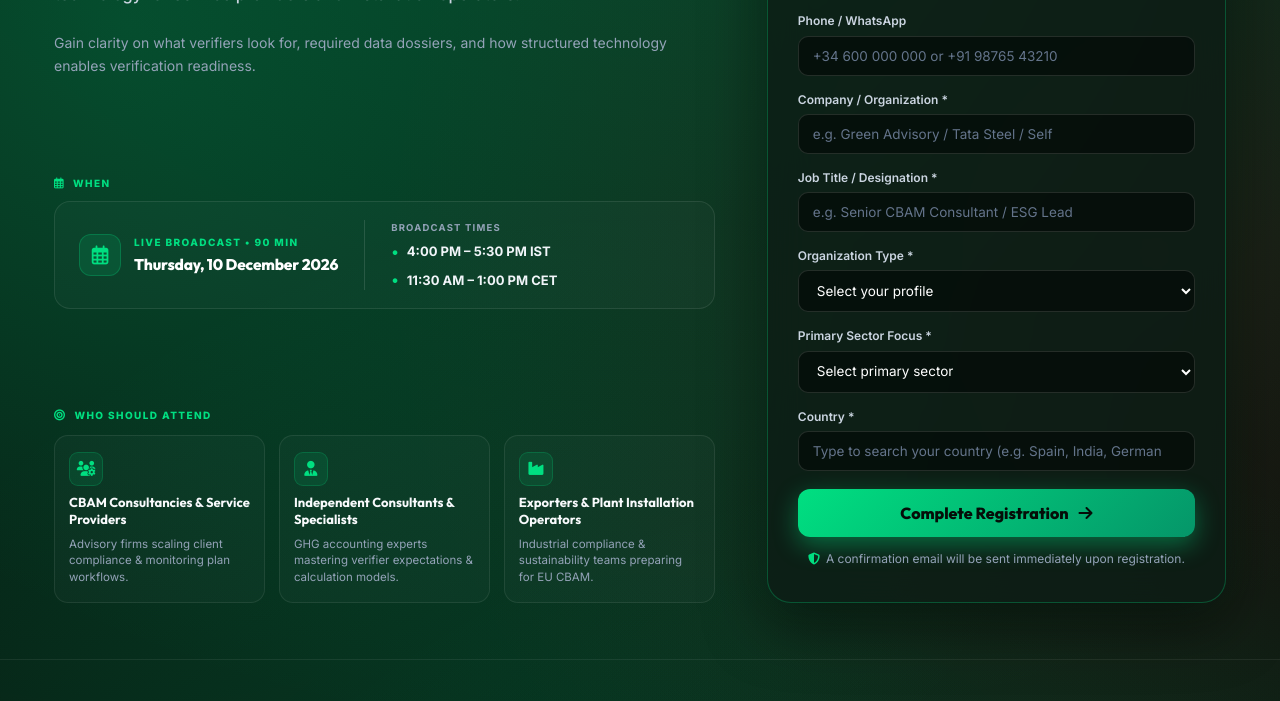
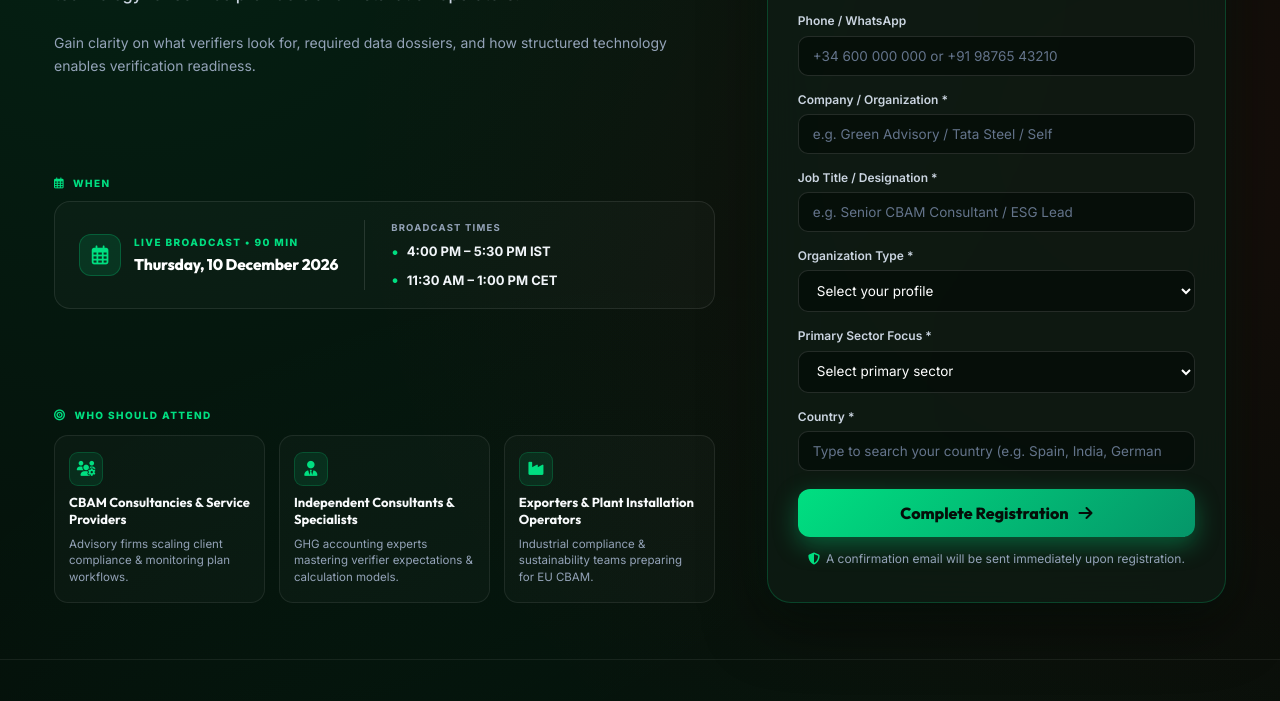
Before and after one commit to EncarbonSys/EnCBAM-website, a plain HTML site: page webinar/index.html in a window 1280 px wide. Shown: the part 415-1116 px from the top of the page. Drawn offline with Linux system fonts and the light colour scheme.

Commit message:
revert(webinar): restore exact original dark cosmic palette

```diff
--- a/webinar/index.html
+++ b/webinar/index.html
@@ -18,12 +18,12 @@
     <style>
         :root {
             --cosmic-green: #00df81;
-            --cosmic-green-glow: rgba(0, 223, 129, 0.4);
-            --dark-cosmic: #0c2016;
-            --darker-cosmic: #07150e;
-            --card-bg: rgba(13, 29, 21, 0.82);
-            --card-border: rgba(0, 223, 129, 0.28);
-            --card-hover-border: rgba(0, 223, 129, 0.65);
+            --cosmic-green-glow: rgba(0, 223, 129, 0.35);
+            --dark-cosmic: #0a1a0f;
+            --darker-cosmic: #050d08;
+            --card-bg: rgba(14, 28, 20, 0.75);
+            --card-border: rgba(0, 223, 129, 0.22);
+            --card-hover-border: rgba(0, 223, 129, 0.6);
             --text-light: #f8fafc;
             --text-muted: #94a3b8;
             --applus-red: #ea1d25;
@@ -40,11 +40,9 @@
             font-family: 'Inter', -apple-system, BlinkMacSystemFont, sans-serif;
             background-color: var(--darker-cosmic);
             background-image:
-                radial-gradient(circle at 50% -10%, rgba(0, 223, 129, 0.25) 0%, transparent 55%),
-                radial-gradient(circle at 10% 20%, rgba(0, 223, 129, 0.20) 0%, transparent 50%),
-                radial-gradient(circle at 90% 30%, rgba(234, 29, 37, 0.10) 0%, transparent 40%),
-                radial-gradient(circle at 50% 70%, rgba(0, 223, 129, 0.18) 0%, transparent 55%),
-                radial-gradient(circle at 80% 90%, rgba(0, 223, 129, 0.14) 0%, transparent 50%);
+                radial-gradient(circle at 10% 10%, rgba(0, 223, 129, 0.1) 0%, transparent 45%),
+                radial-gradient(circle at 90% 25%, rgba(234, 29, 37, 0.08) 0%, transparent 40%),
+                radial-gradient(circle at 50% 75%, rgba(0, 223, 129, 0.07) 0%, transparent 55%);
             color: var(--text-light);
             line-height: 1.6;
             min-height: 100vh;
```
